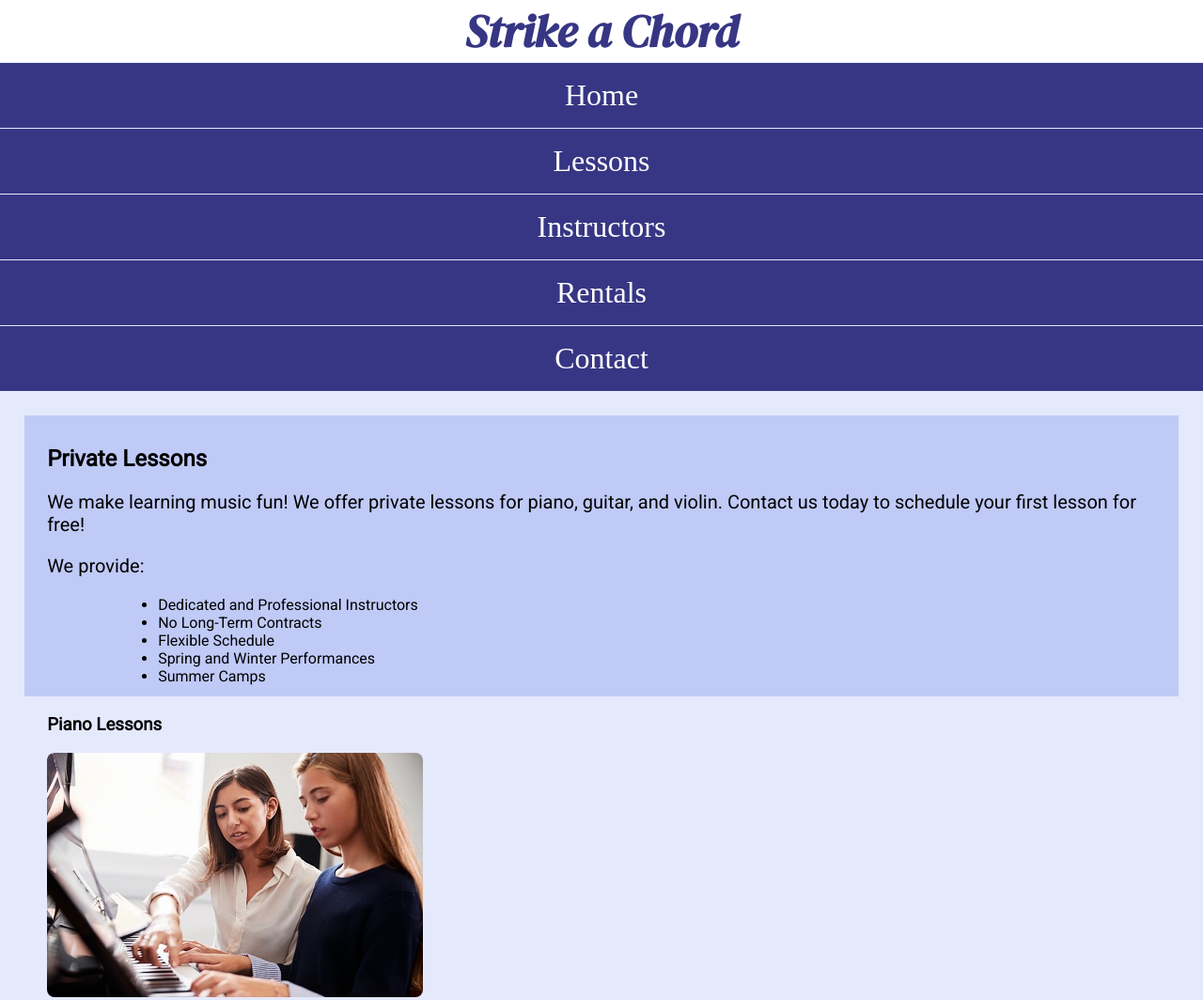
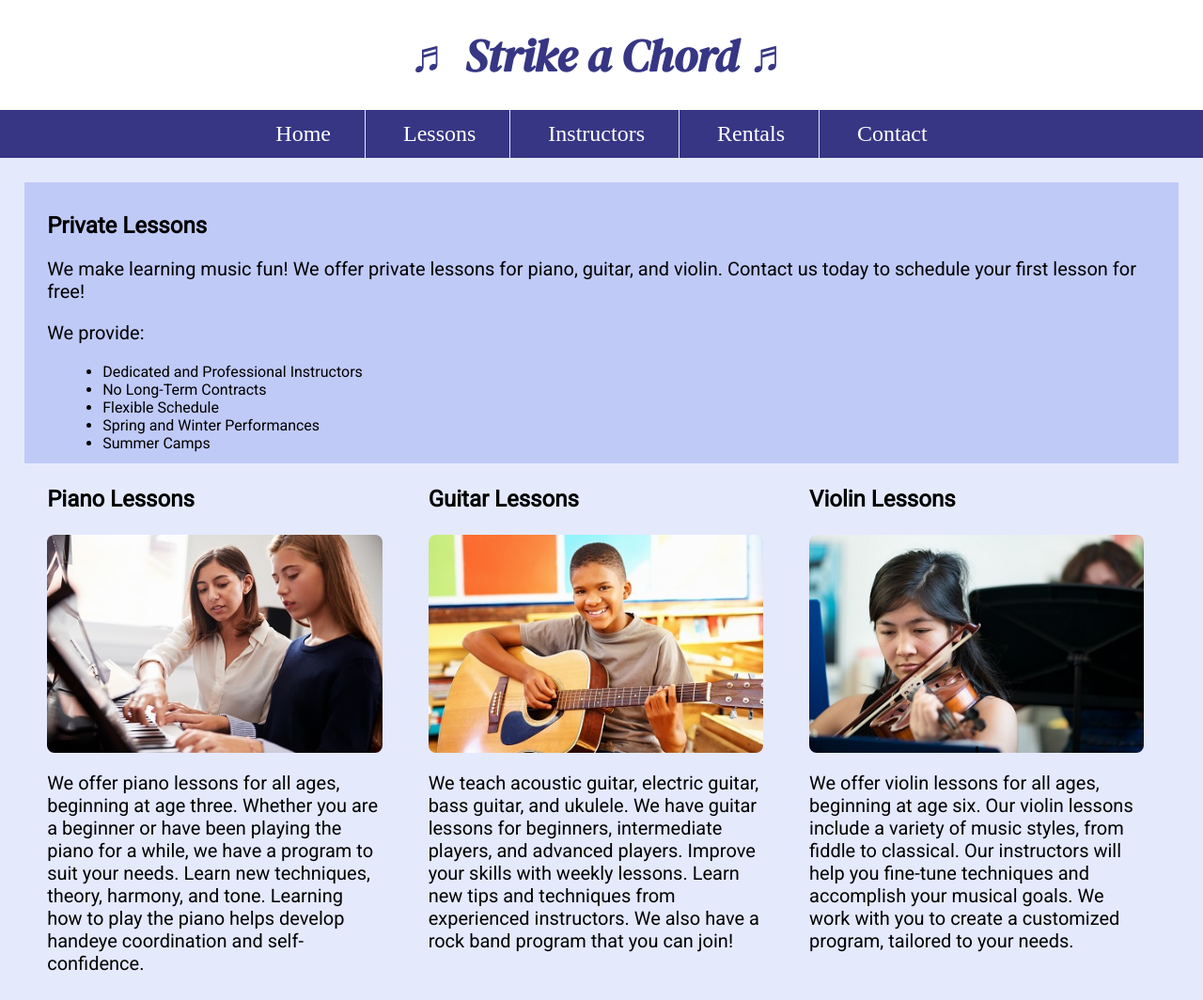
Before and after one commit to alerrrk/strike-a-chord, a plain HTML site: page lessons.html in a window 1280 px wide. Shown: the top 1064 px of the page at 94% size. Drawn offline with Linux system fonts and the light colour scheme.

Commit message:
added ch6 files

```diff
--- a/css/styles.css
+++ b/css/styles.css
@@ -138,3 +138,88 @@ footer a {
     color: #4645a8;
     text-decoration: none;
 }
+
+/* Media Query for Tablet Viewport */
+@media screen and (min-width: 550px), print {
+  /* Tablet Viewport: Show tab-desk class, hide mobile class */
+  .tab-desk {
+      display: block;
+  }
+  .mobile {
+      display: none;
+  }
+
+  /* Tablet Viewport: Style rule for header content */
+  span.tab-desk {
+      display: inline;
+  }
+
+  nav li a {
+    padding-top: 0.25em;
+    padding-bottom: 0.25em;
+    padding-left: 0.5em;
+    padding-right: 0.5em;
+  }
+
+  /* Tablet Viewport: Style rules for nav area */
+  nav li {
+    border-top: none;
+    display: inline-block;
+    font-size: 1.5em;
+    border-right: 1px solid #e5e9fc;
+  }
+
+  nav li:last-child {
+    border-right: none;
+  }
+  /* Tablet Viewport: Style rule for map */
+  .map {
+    width: 500px;
+    height: 450px;
+  }
+}
+
+/* Media Query for Desktop Viewport */
+@media screen and (min-width: 769px), print {
+  /* Desktop Viewport: Style rule for header */
+  header {
+    padding: 2%;
+  }
+
+  nav li a {
+    padding-top: 0.5em;
+    padding-bottom: 0.5em;
+    padding-left: 1.5em;
+    padding-right: 1.5em;
+  }
+
+  nav li a:hover {
+    color: #373684;
+    background-color: #e5e9fc;
+  }
+
+  #info ul {
+    margin-left: 5%;
+  }
+
+  main h3 {
+    font-size: 1.5em;
+  }
+
+  #piano, #guitar, #violin {
+    width: 29%;
+    float: left;
+    margin-top: 0;
+    margin-bottom: 0;
+    margin-left: 2%;
+    margin-right: 2%;
+  }
+}
+
+/* Media Query for Print */
+@media print {
+  body {
+    background-color: #fff;
+    color: #000;
+  }
+}
```
Also changed, not shown: contact.html (+1 -1 lines).
